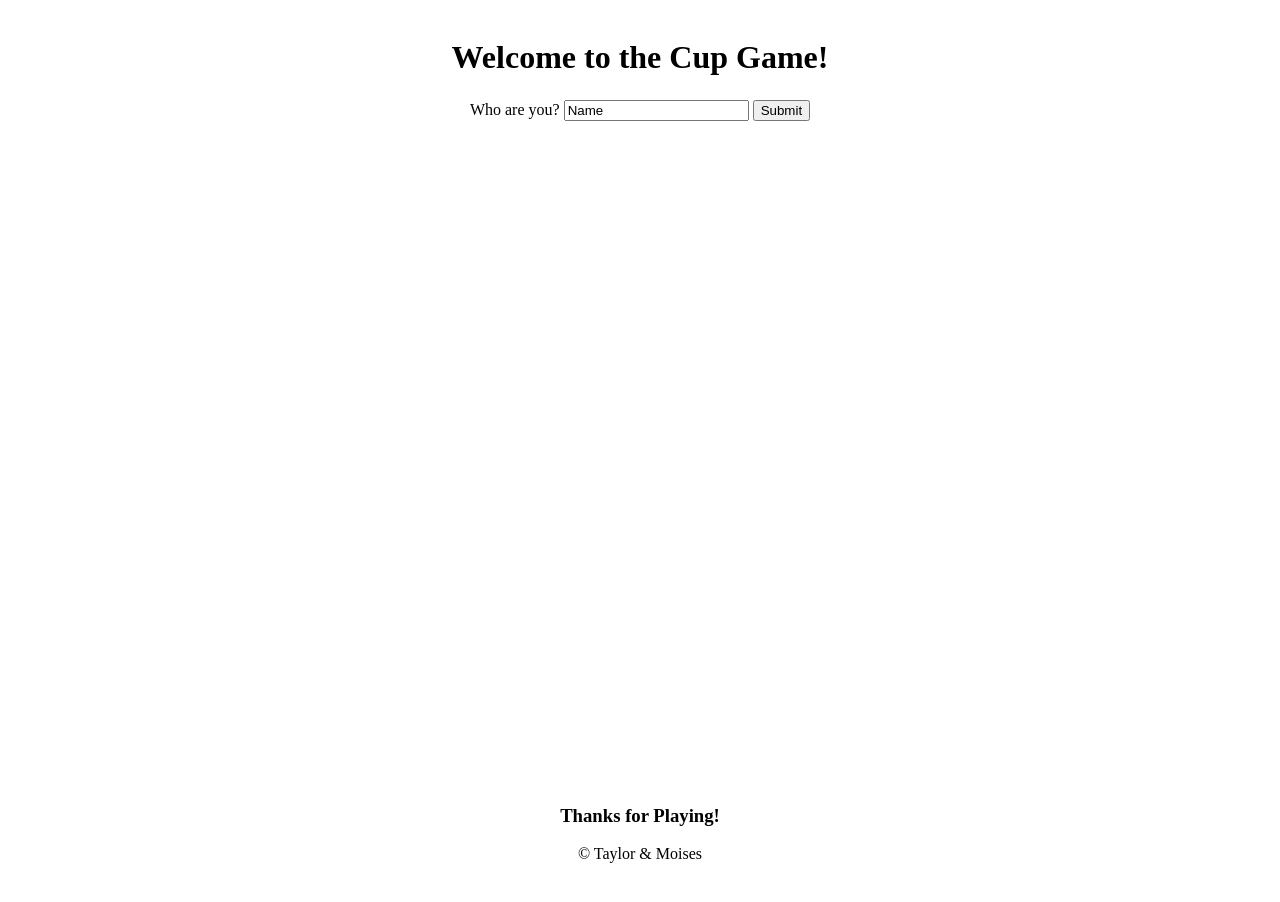
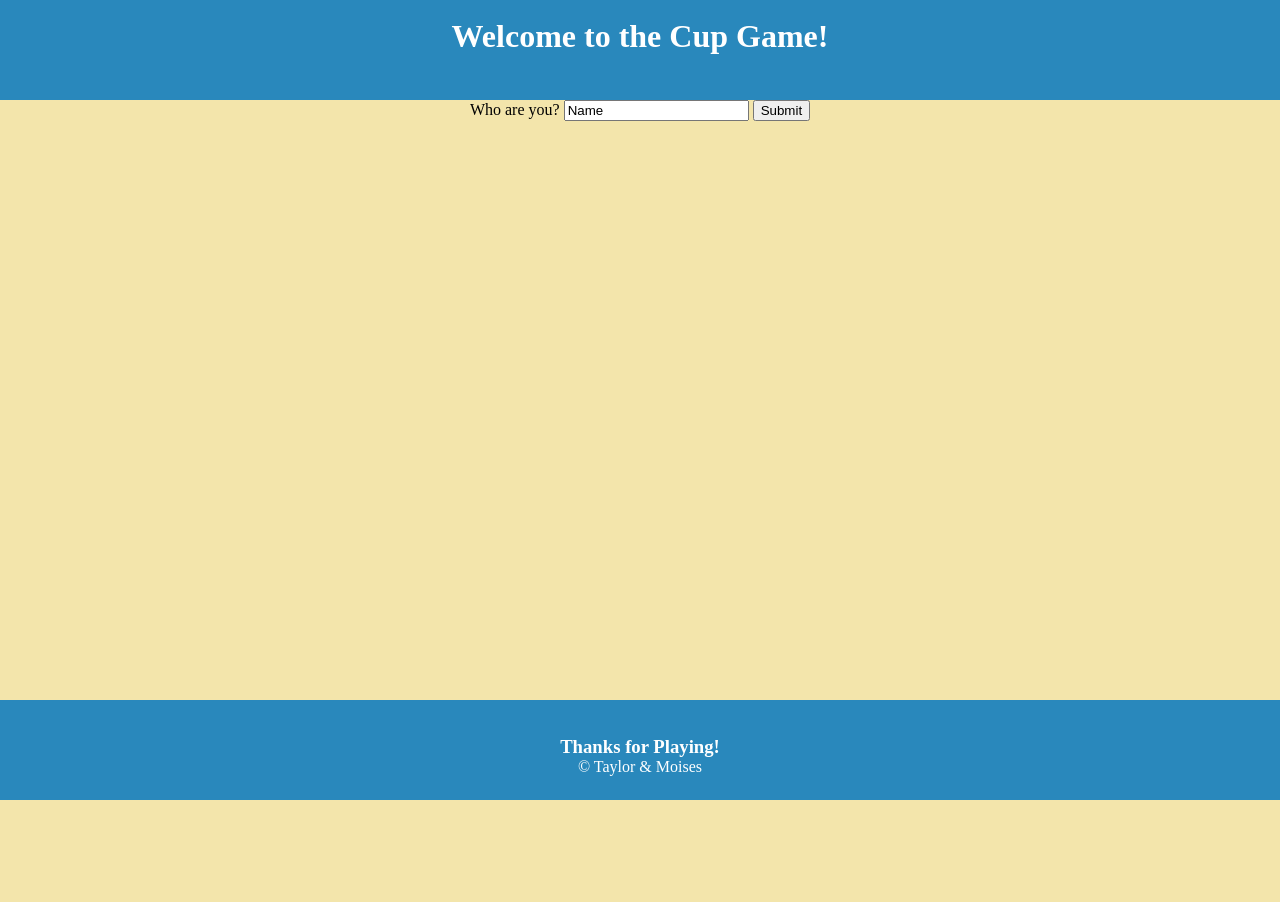
Before and after one commit to taylorgn/creative3, a plain HTML site: page index.html in a window 1280 px wide. After the commit the page ends 812 px from the top, so only its background shows below. Drawn offline with nearby package versions, Linux system fonts and the light colour scheme.

Commit message:
Update main.css

```diff
--- a/main.css
+++ b/main.css
@@ -3,18 +3,47 @@ html, body{
 }
 header{
     height:100px;
+    background-color: #2988bc;
 }
 footer{
-    height:50px;
+    height:100px;
+    background-color: #2988bc;
+
 }
 
 
-/* Trick */
 body{
   display:flex;
   flex-direction:column;
+  background-color: #f3e5ab;
 }
 
 footer{
   margin-top:auto;
 }
+
+#finalMessage {
+    font-weight: bold;
+
+}
+#message {
+
+}
+#who {
+
+}
+h3{
+     color: white;
+    margin: 0;
+    padding: 0;
+}
+h1{
+     color: white;
+    margin: 0;
+    padding: 0;
+}
+p{
+    margin: 0;
+    padding: 0;
+    color: white;
+}
```
